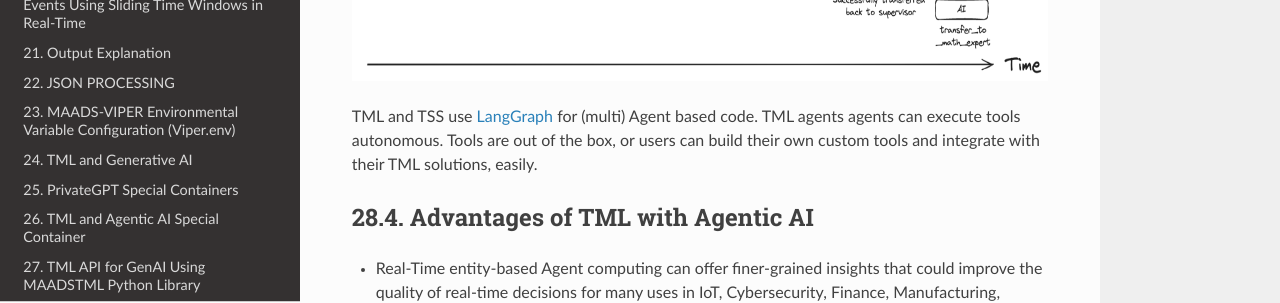
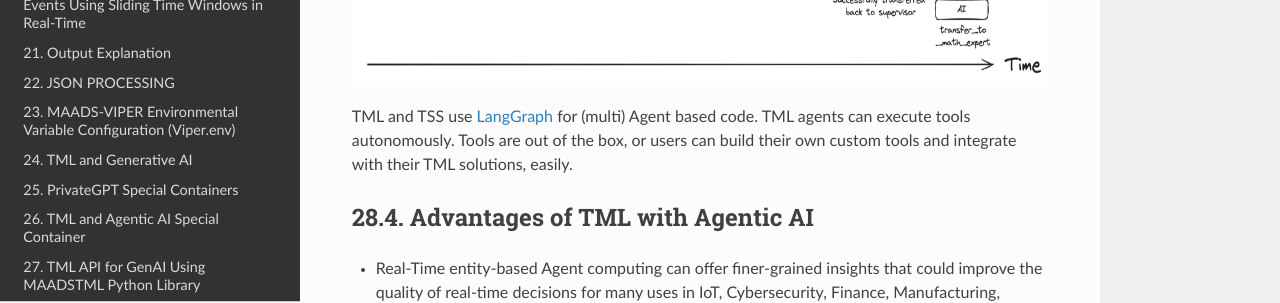
Before and after one commit to smaurice101/readthedocs, a Sphinx documentation site: the page built from docs/source/agentic.rst, in a window 1280 px wide and 900 px high, scrolled down 2924 px. Shown: the part 262-565 px from the top of the window. Built offline with Sphinx 7.4.7 and the Read the Docs theme 3.1.0, drawn with Linux system fonts in a browser that asks for light colours.

Commit message:
Update agentic.rst

```diff
--- a/docs/source/agentic.rst
+++ b/docs/source/agentic.rst
@@ -65,7 +65,7 @@
 .. figure:: agentic4.png
    :scale: 70%
 
-TML and TSS use `LangGraph <https://www.langchain.com/langgraph>`_ for (multi) Agent based code. TML agents agents can execute tools autonomous.  Tools are out of the box, or users can build their own custom tools and integrate with their TML solutions, easily.
+TML and TSS use `LangGraph <https://www.langchain.com/langgraph>`_ for (multi) Agent based code. TML agents can execute tools autonomously.  Tools are out of the box, or users can build their own custom tools and integrate with their TML solutions, easily.
 
 
 Advantages of TML with Agentic AI
```
